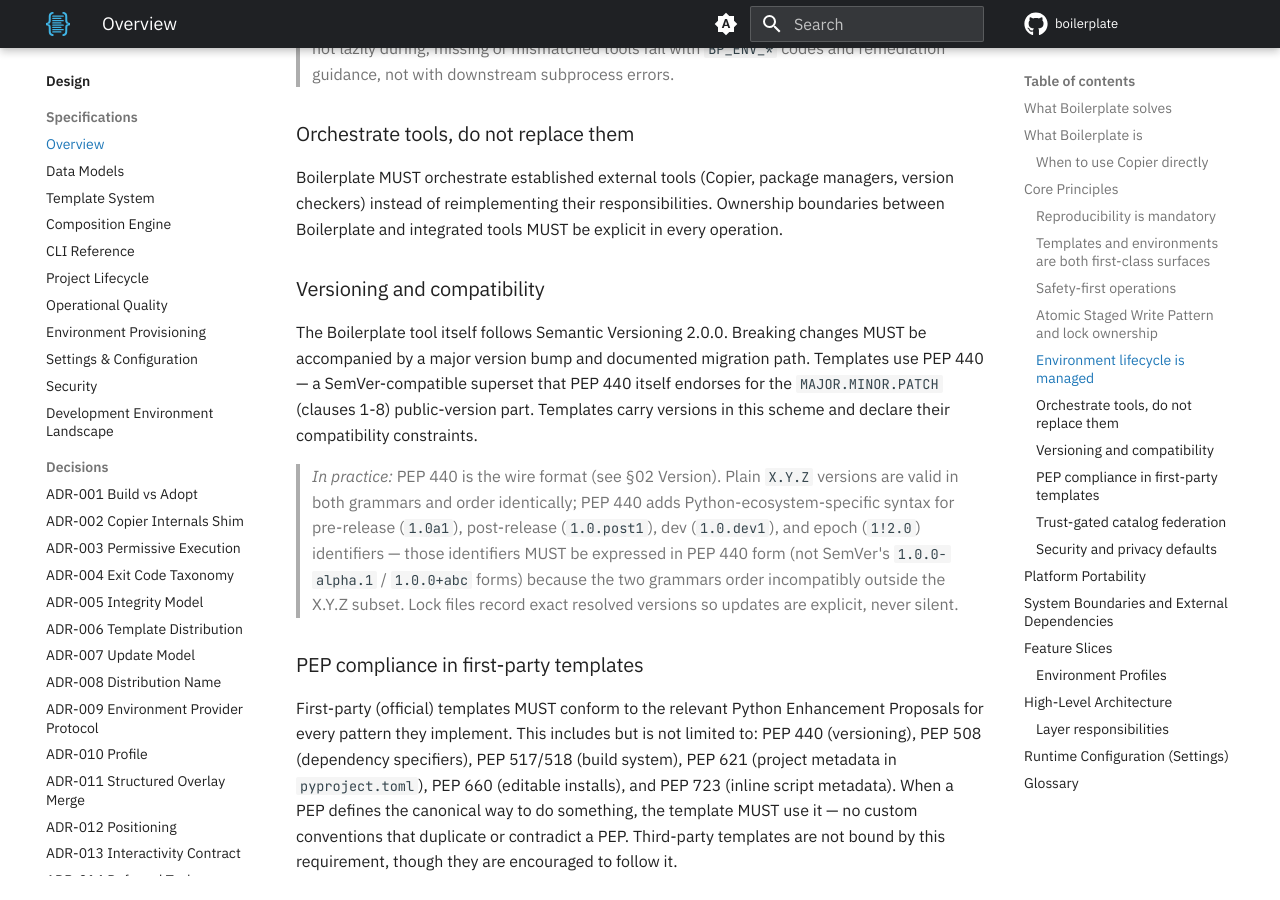
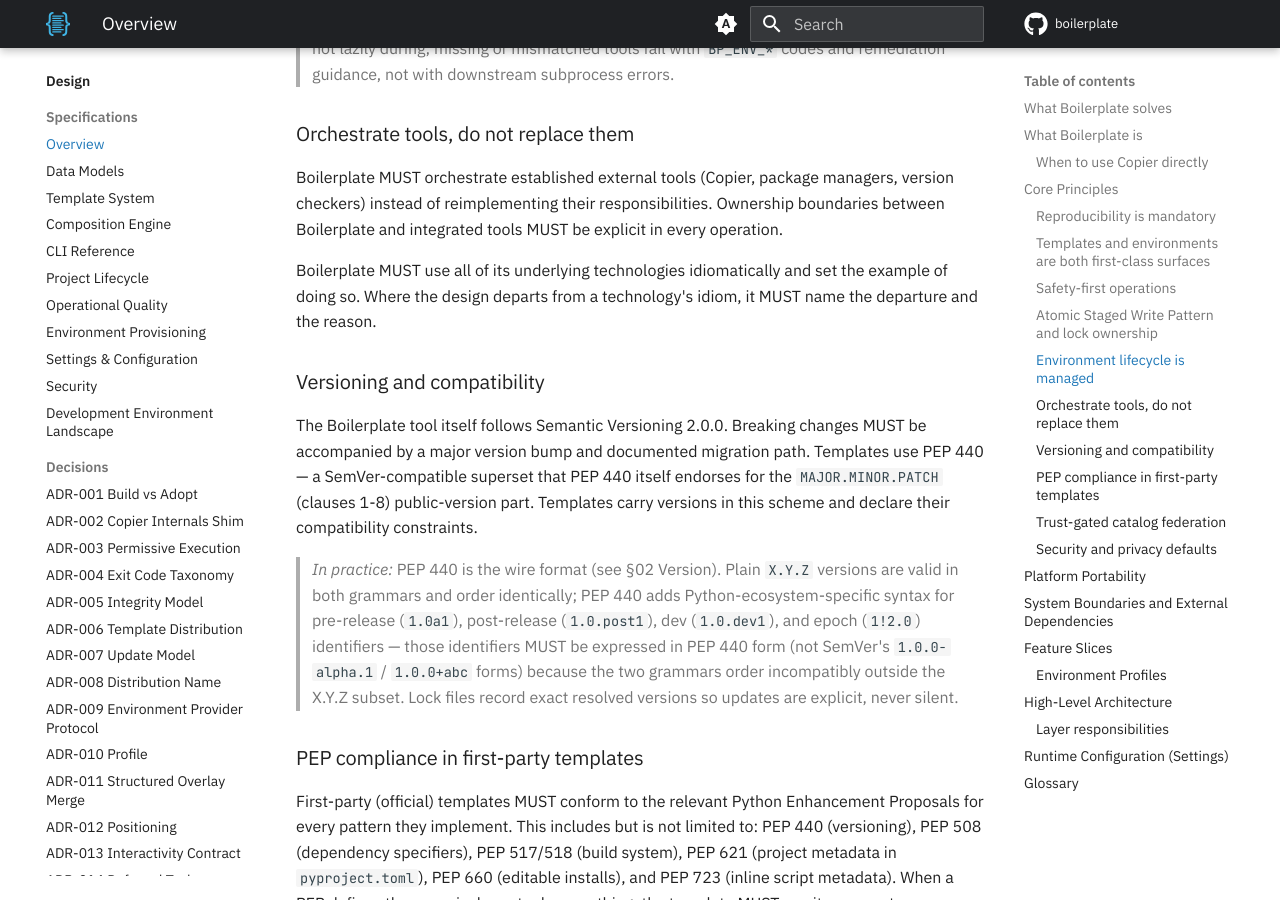
Before and after one commit to TheRealBillSiegler/boilerplate, an MkDocs documentation site: the page built from docs/design/01-overview.md, in a window 1280 px wide and 900 px high, scrolled down 3884 px. Built offline with MkDocs 1.6.1 and Material for MkDocs 9.7.7, drawn with Linux system fonts in a browser that asks for light colours; comment, search, counter and statistics services are not loaded; the version menu is left out.

Commit message:
docs: require idiomatic use of every underlying technology
State in design 01's orchestration principle, and in AGENTS.md's design
list, that Boilerplate uses all of its underlying technologies
idiomatically and sets the example of doing so, and that a design which
departs from a technology's idiom names the departure and the reason.

Co-Authored-By: Claude Opus 5.5 <noreply@anthropic.com>

```diff
--- a/docs/design/01-overview.md
+++ b/docs/design/01-overview.md
@@ -83,6 +83,8 @@ Boilerplate manages the toolchain across its full lifecycle — installation, ve
 ### Orchestrate tools, do not replace them
 
 Boilerplate MUST orchestrate established external tools (Copier, package managers, version checkers) instead of reimplementing their responsibilities. Ownership boundaries between Boilerplate and integrated tools MUST be explicit in every operation.
+
+Boilerplate MUST use all of its underlying technologies idiomatically and set the example of doing so. Where the design departs from a technology's idiom, it MUST name the departure and the reason.
 
 ### Versioning and compatibility
 
```
Also changed, not shown: AGENTS.md (+1 -0 lines).
